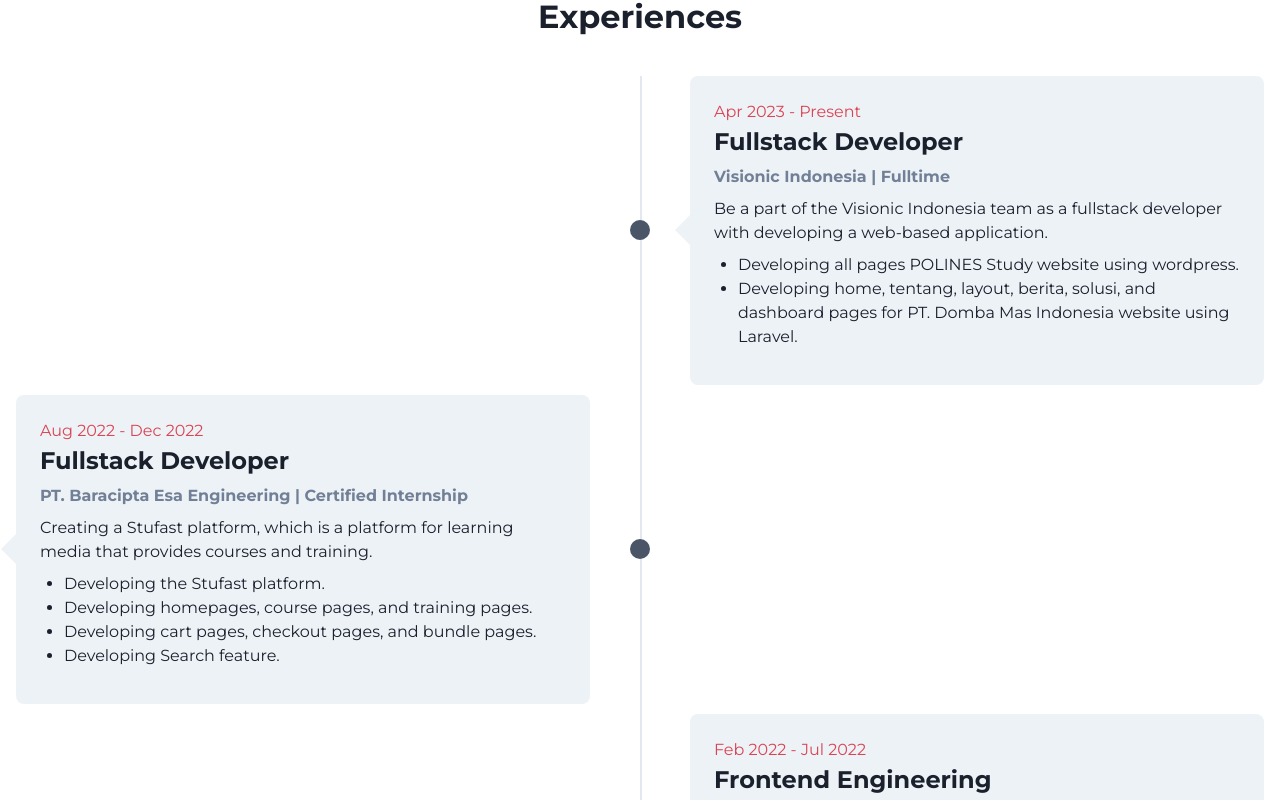
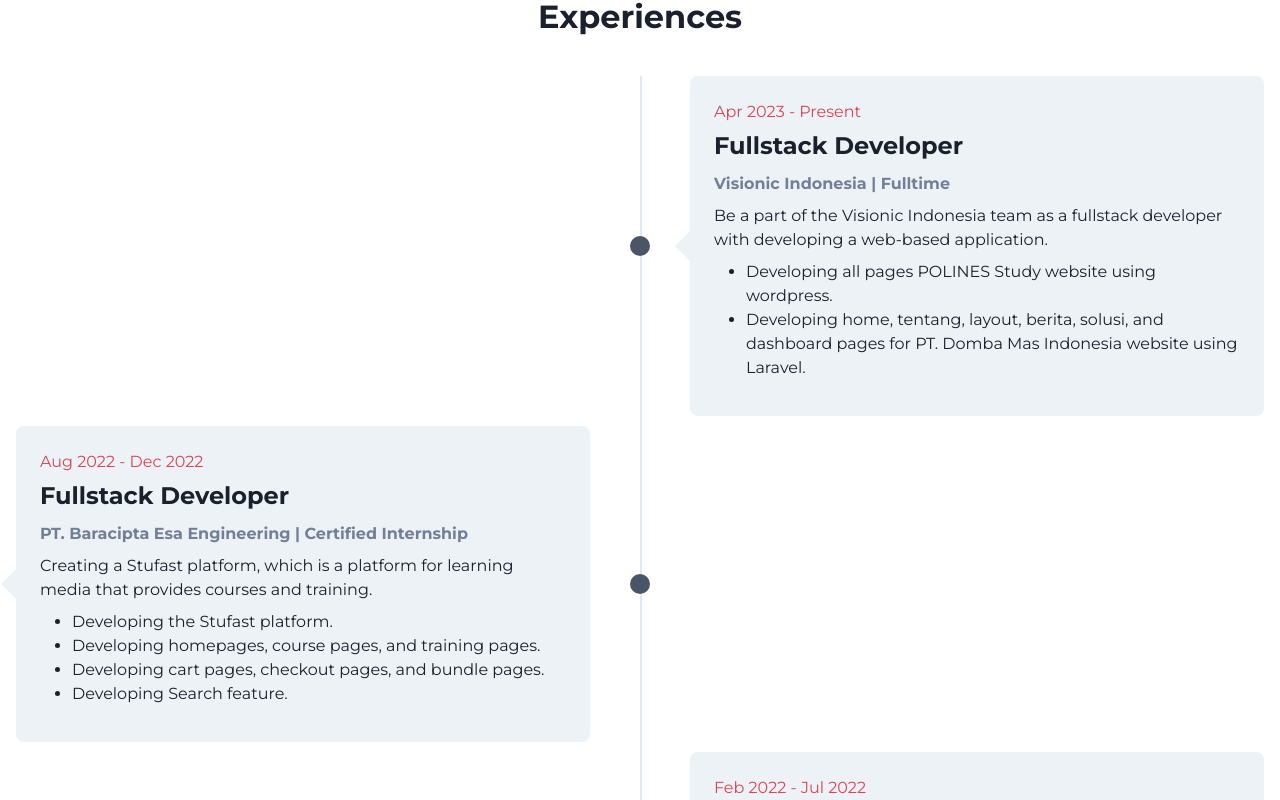
Before and after one commit to rikzanfernanda/portfolio-website, a React (Create React App) app: page / in a window 1280 px wide. Shown: the part 1540-2340 px from the top of the page. Built offline with nearby package versions, Linux system fonts and the light colour scheme.

Commit message:
experience card: update line height and pl

```diff
--- a/src/components/Experiences/components/ExperienceCard.jsx
+++ b/src/components/Experiences/components/ExperienceCard.jsx
@@ -11,7 +11,7 @@
 } from '@chakra-ui/react'
 
 const ExperienceCard = ({ experience }) => {
-    const isEvenId = experience.id % 2 === 0
+    const isEvenId = experience.id % 2 !== 0
     let borderWidthValue = isEvenId ? '15px 15px 15px 0' : '15px 0 15px 15px'
     let leftValue = isEvenId ? '-15px' : 'unset'
     let rightValue = isEvenId ? 'unset' : '-15px'
@@ -72,6 +72,7 @@
                             base: 16,
                             md: 24
                         }}
+                        lineHeight={1.5}
                     >
                         {experience.title}
                     </Heading>
@@ -95,7 +96,8 @@
                     </Text>
                     <Box
                         pl={{
-                            base: 2
+                            base: 2,
+                            md: 4
                         }}
                     >
                         <UnorderedList
```
